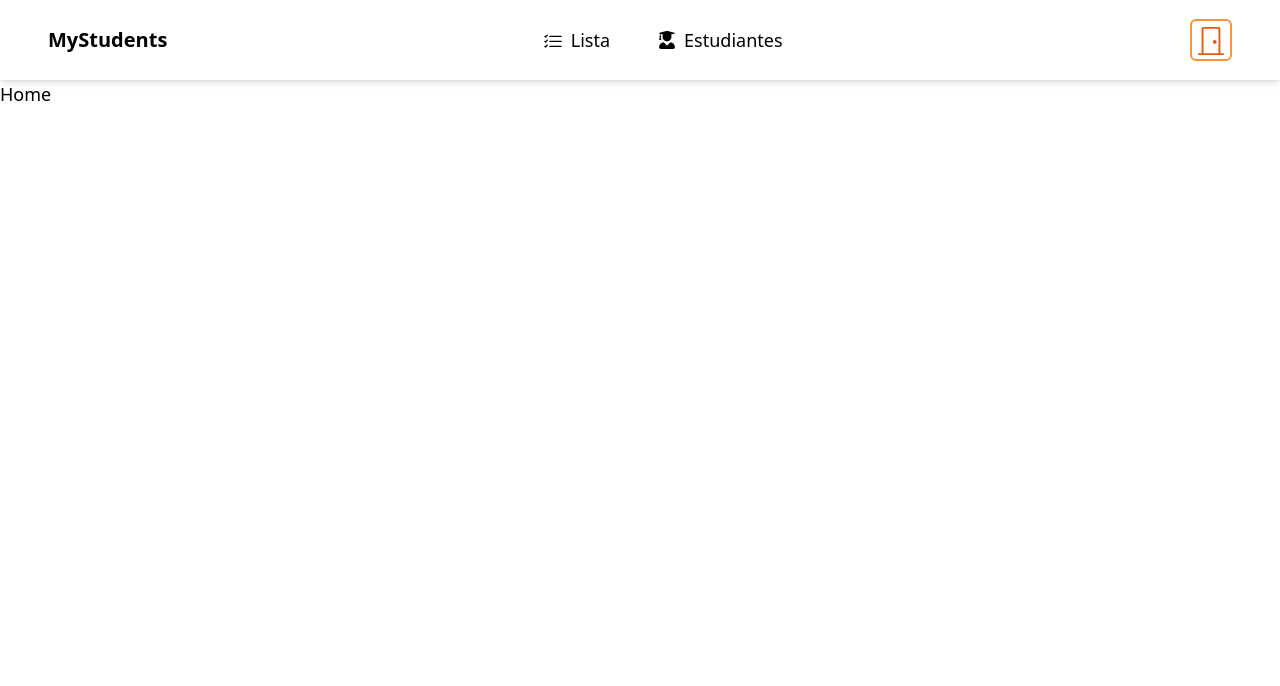
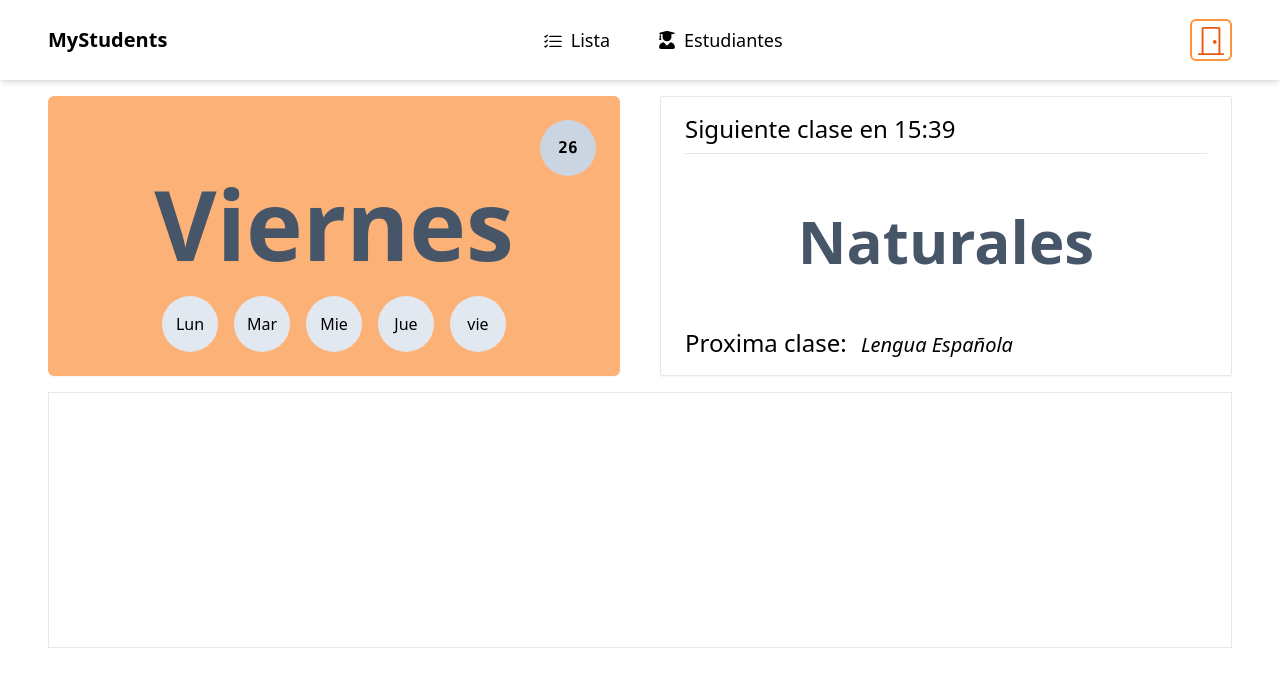
Before and after one commit to carlosbuenoRD/mystudents, a Next.js app: page / in a window 1280 px wide. Shown: the top 686 px of the page. Built offline with nearby package versions, Linux system fonts and the light colour scheme.

Commit message:
home & students page mockup

```diff
--- a/components/Layout/Layout.js
+++ b/components/Layout/Layout.js
@@ -1,11 +1,16 @@
+import Head from 'next/head'
+
 //Components
 import Navbar from './Navbar'
 
-function Layout({ children }) {
+function Layout({ children, title }) {
   return (
     <div>
+      <Head>
+        <title>{title || 'MyStudents'}</title>
+      </Head>
       <Navbar />
-      <div className='container m-auto'>{children}</div>
+      <div className='container m-auto xl:px-12'>{children}</div>
     </div>
   )
 }
--- a/components/Layout/Navbar.js
+++ b/components/Layout/Navbar.js
@@ -13,7 +13,9 @@ function Navbar() {
   return (
     <header className='h-20 shadow-md'>
       <nav className='px-2 sm:px-0 container m-auto flex items-center justify-between h-full xl:px-12'>
-        <h1 className='font-bold text-xl z-50'>MyStudents</h1>
+        <Link href={'/'} passHref>
+          <a className='font-bold text-xl z-50'>MyStudents</a>
+        </Link>
 
         <ul
           className={`fixed md:relative transition-all flex flex-col md:flex-row text-2xl pt-20 ${
--- a/pages/index.js
+++ b/pages/index.js
@@ -1,10 +1,58 @@
 //Components
 import Layout from '@components/Layout/Layout'
+import Schedule from '@components/Schedule'
 
 export default function Home() {
   return (
     <Layout>
-      <h1 className='text-lg'>Home</h1>
+      <section className='grid grid-cols-2 my-4 gap-10'>
+        <div className='bg-orange-400/70 p-6 rounded-md shadow-sm'>
+          <div className='flex justify-end'>
+            <div className='w-14 h-14 font-bold font-mono rounded-full bg-slate-300 grid place-items-center'>
+              26
+            </div>
+          </div>
+          <h1 className='text-8xl text-slate-600 text-center font-bold'>
+            Viernes
+          </h1>
+          <ul className='mt-6 flex justify-center'>
+            <li className='h-14 w-14 bg-slate-200 grid place-items-center rounded-full'>
+              Lun
+            </li>
+            <li className='h-14 w-14 bg-slate-200 grid place-items-center rounded-full mx-4'>
+              Mar
+            </li>
+            <li className='h-14 w-14 bg-slate-200 grid place-items-center rounded-full'>
+              Mie
+            </li>
+            <li className='h-14 w-14 bg-slate-200 grid place-items-center rounded-full mx-4'>
+              Jue
+            </li>
+            <li className='h-14 w-14 bg-slate-200 grid place-items-center rounded-full'>
+              vie
+            </li>
+          </ul>
+        </div>
+        <div className='border px-6 py-4 flex flex-col justify-between shadow-sm rounded-sm'>
+          <div className='border-b'>
+            <h1 className='text-2xl pb-2'>Siguiente clase en 15:39</h1>
+          </div>
+          <h1 className='text-6xl text-slate-600 text-center font-bold'>
+            Naturales
+          </h1>
+          <h1 className='text-2xl'>
+            Proxima clase:{' '}
+            <i className='ml-2 font-medium text-xl'>Lengua Española</i>
+          </h1>
+        </div>
+      </section>
+
+      <section className='border h-64'></section>
+
+      {/* Schedule */}
+      <section className='mt-16'>
+        <Schedule />
+      </section>
     </Layout>
   )
 }
--- a/styles/globals.css
+++ b/styles/globals.css
@@ -1,3 +1,5 @@
 @tailwind base;
 @tailwind components;
 @tailwind utilities;
+
+@import url('./modal.css')
```
